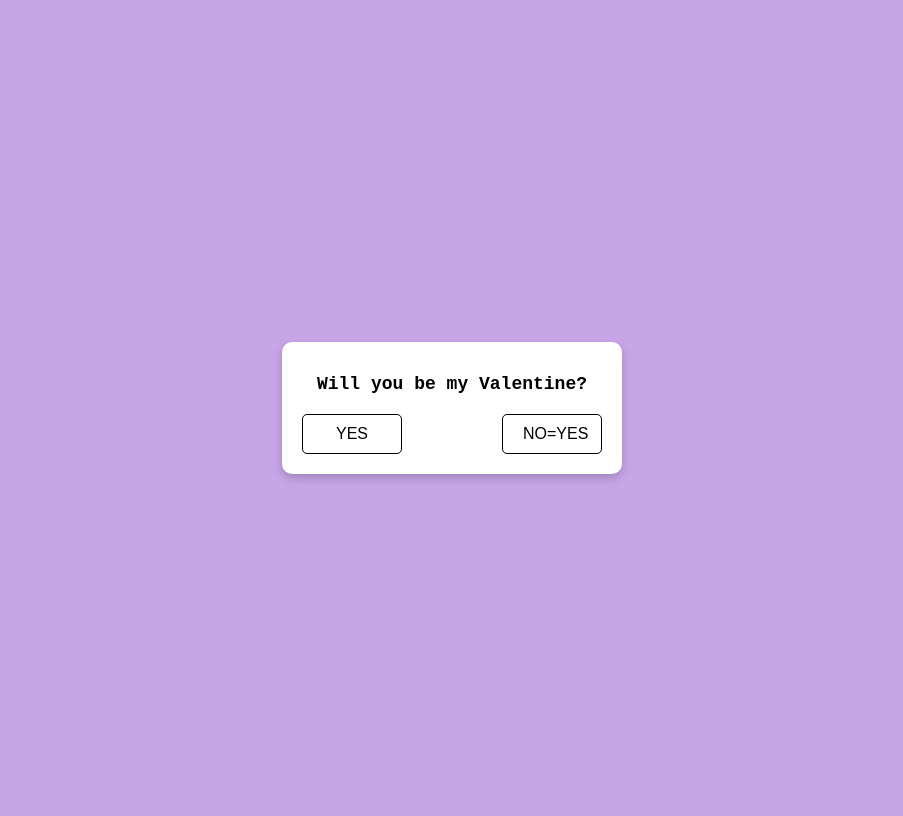
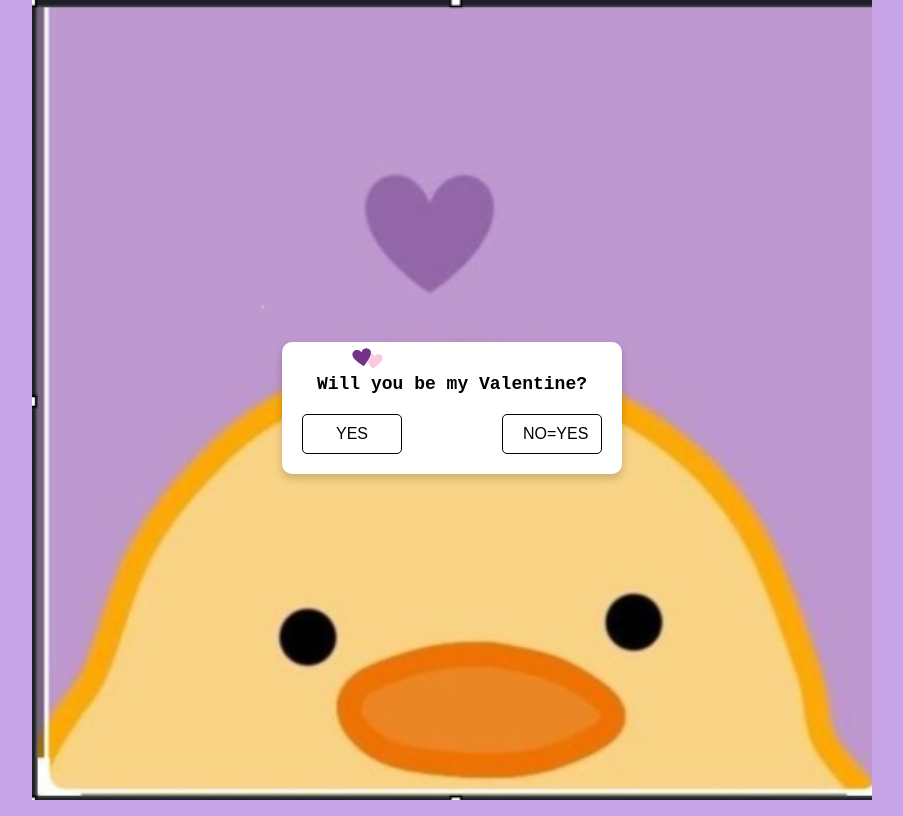
Before and after one commit to sahumanshita/FEB, a plain HTML site: page val.html in a window 1280 px wide. Shown: the whole page, without its empty margins (188-1091 px from the left). Drawn offline with Linux system fonts and the light colour scheme.

Commit message:
Update val.css

```diff
--- a/val.css
+++ b/val.css
@@ -14,7 +14,7 @@ body {
     height: 100%;
     top: 0;
     left: 0;
-    background: url('images/photo1.png') no-repeat center center;
+    background: url('photo1.png') no-repeat center center;
     background-size: contain;
 }
 .container {
@@ -36,7 +36,7 @@ body {
     height: 25%;
     top: 0;
     left: 0;
-    background: url('images/photo2.png') no-repeat center center;
+    background: url('photo2.png') no-repeat center center;
     background-size: contain;
 }
 .question {
```
